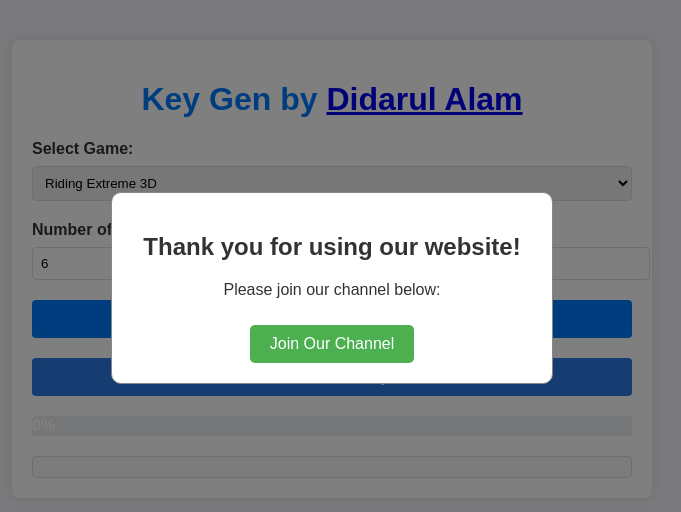
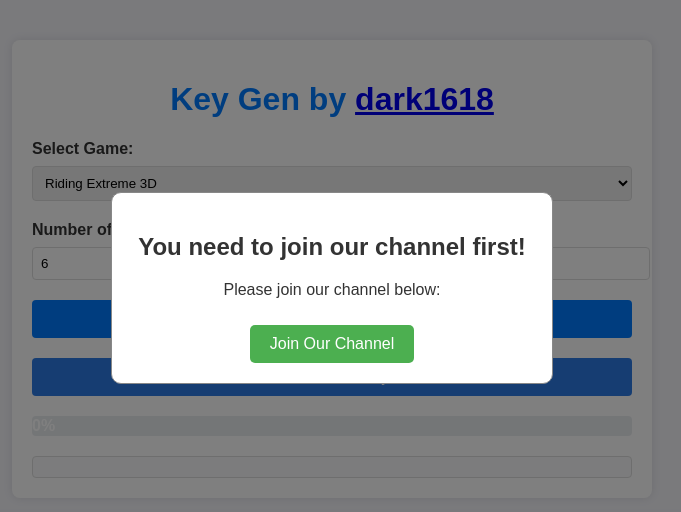
Before and after one commit to nimon30/keys, a plain HTML site: page index.html in a window 1280 px wide. Shown: the whole page, without its empty margins (308-989 px from the left). Drawn offline with Linux system fonts and the light colour scheme.

Commit message:
Update index.html popup channel link updated

```diff
--- a/index.html
+++ b/index.html
@@ -19,7 +19,7 @@
     <!-- /Yandex.Metrika counter -->
     <meta charset="UTF-8">
     <meta name="viewport" content="width=device-width, initial-scale=1.0">
-    <title>Key Gen By Didarul Alam</title>
+    <title>Hamster Key Generator</title>
     <style>
         body {
             font-family: Arial, sans-serif;
@@ -181,15 +181,15 @@
     <!-- Modal Structure -->
     <div id="popupModal" class="modal">
         <div class="modal-content">
-            <h2>Thank you for using our website!</h2>
+            <h2>You need to join our channel first!</h2>
             <p>Please join our channel below:</p>
-            <a id="joinLink" href="https://example.com" target="_blank" class="join-button">Join Our Channel</a>
+            <a id="joinLink" href="https://t.me/all_hmaster_key" target="_blank" class="join-button">Join Our Channel</a>
         </div>
     </div>
 
 
     <div class="container">
-        <h1>Key Gen by <a href="http://t.me/dark1618" target="_blank">Didarul Alam</a></h1>
+        <h1>Key Gen by <a href="http://t.me/dark1618" target="_blank">dark1618</a></h1>
         <label for="gameSelect">Select Game:</label>
         <select id="gameSelect">
             <option value="1">Riding Extreme 3D</option>
```
